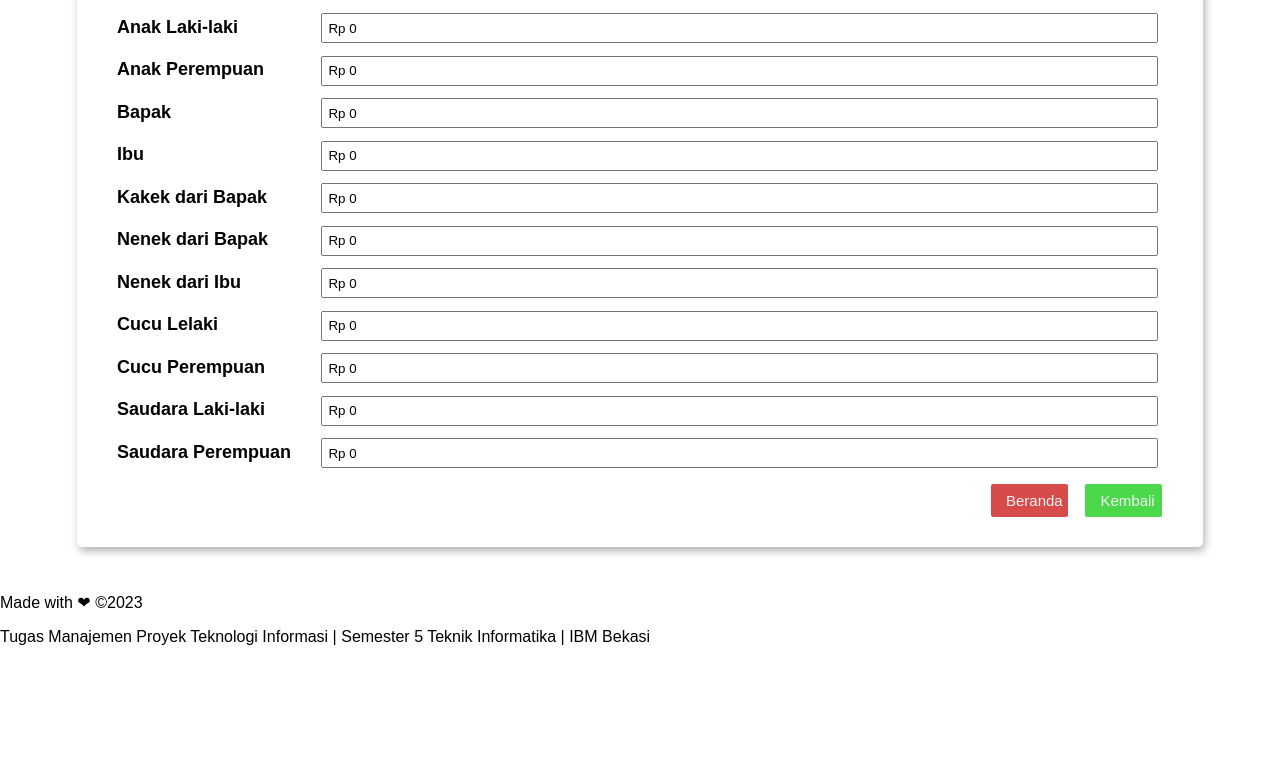
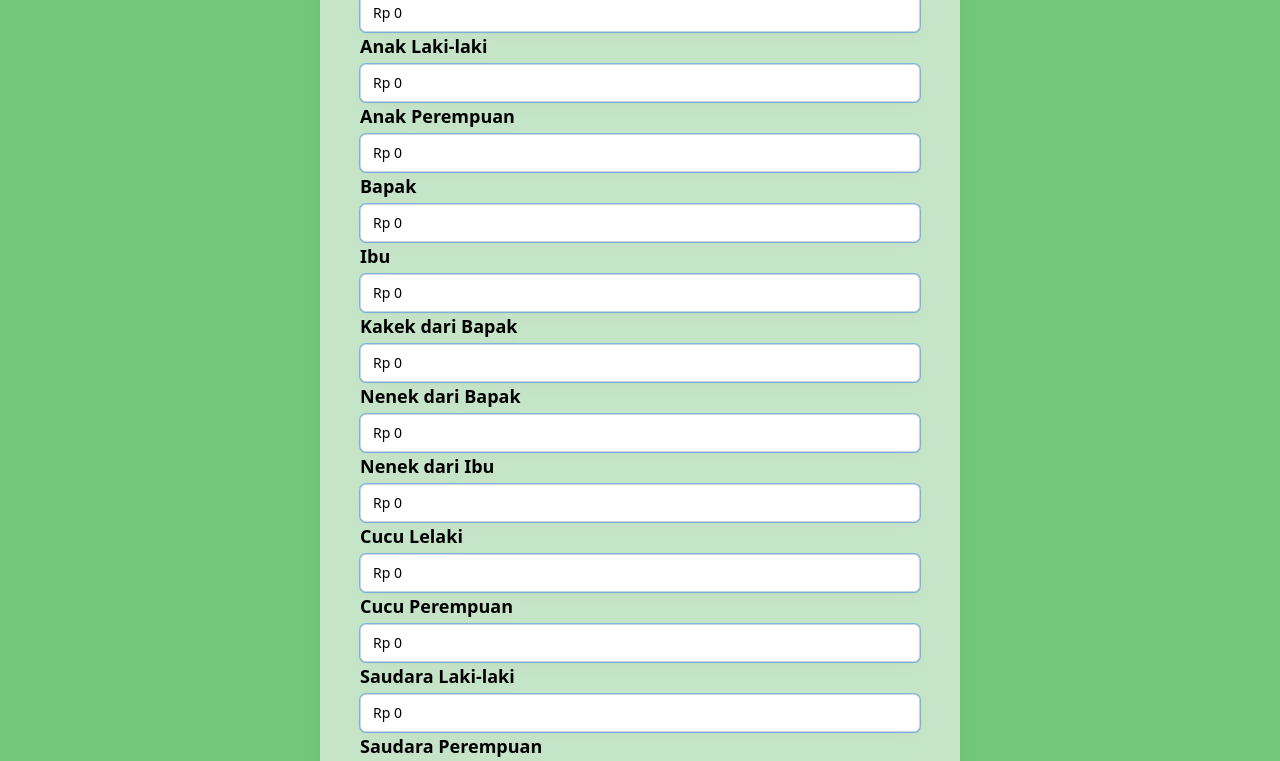
Before and after one commit to mfatur16/waris-calculator, a website: page hasil.html in a window 1280 px wide. Shown: the part 206-967 px from the top of the page. Before the commit the page ends 868 px from the top, so only its background shows below. Drawn offline with nearby package versions, Linux system fonts and the light colour scheme.

Commit message:
Update hasil.html

```diff
--- a/hasil.html
+++ b/hasil.html
@@ -3,11 +3,9 @@
     <head>
         <meta charset="UTF-8">
         <meta name="viewport" content="width=device-width, initial-scale=1.0">
-        <!-- <link rel="icon" href="assets/ico/favicon.ico"> -->
-        <link rel="stylesheet" href="assets/css/style.css">
-        <!-- <script src="https://cdn.tailwindcss.com"></script>
+        <script src="https://cdn.tailwindcss.com"></script>
         <link rel="stylesheet" href="assets/css/output.css">
-        <link rel="stylesheet" href="assets/css/new.css"> -->
+        <link rel="stylesheet" href="assets/css/new.css">
         <title>Hasil | Waris-in</title>
     </head>
     <body>
@@ -20,67 +18,65 @@
                 <a class="rounded-[5px] flex p-4 h-10 text-lg items-center text-[#d0d0d0] hover:bg-[#3a555bf2] hover:text-white" href="tentang.html">Tentang</a>
             </nav>
         </header>
-        <main id="main">
-            <div class="container form">
-                <div class="form-content">
-                    <form method="GET" enctype="multipart/form-data">
+        <main id="main" class="flex flex-col pt-[100px] pb-[40px] items-center justify-center bg-[#52ba5bcf]">
+            <form class="rounded-[20px] p-10 bg-[#ffffff9c] drop-shadow-xl w-2/4" method="GET" enctype="multipart/form-data">
                 <!-- Hasil -->
-                        <div class="title">
-                            <h3>Hasil</h3>
+                <div class="font-bold tracking-wide text-lg">
+                    <h3>HASIL PERHITUNGAN</h3>
                 </div>
                 <div>
-                            <label class="form-label" style="width: 200px;">Pasangan</label>
-                            <input type="text" class="input-control jumlah top" id="locPasangan" value="Rp.0" readonly>
+                    <label  class="form-label text-lg font-semibold">Pasangan</label>
+                    <input type="text" class="mt-1 block w-full px-3 py-2 bg-white border border-slate-300 rounded-md text-sm shadow-sm placeholder-slate-400 focus:outline-none focus:border-green-500 ring-1 focus:ring-green-500 disabled:bg-slate-50 disabled:text-slate-500 disabled:border-slate-200 disabled:shadow-none input-control jumlah top" id="locPasangan" value="Rp.0" readonly>
                 </div>
                 <div>
-                            <label class="form-label" style="width: 200px;">Anak Laki-laki</label>
-                            <input type="text" class="input-control jumlah" id="locAnakLelaki" value="Rp.0"  readonly>
+                    <label  class="form-label text-lg font-semibold">Anak Laki-laki</label>
+                    <input type="text" class="mt-1 block w-full px-3 py-2 bg-white border border-slate-300 rounded-md text-sm shadow-sm placeholder-slate-400 focus:outline-none focus:border-green-500 ring-1 focus:ring-green-500 disabled:bg-slate-50 disabled:text-slate-500 disabled:border-slate-200 disabled:shadow-none input-control jumlah top" id="locAnakLelaki" value="Rp.0"  readonly>
                 </div>
                 <div>
-                            <label class="form-label" style="width: 200px;">Anak Perempuan</label>
-                            <input type="text" class="input-control jumlah" id="locAnakPerempuan" value="Rp.0" readonly>
+                    <label  class="form-label text-lg font-semibold">Anak Perempuan</label>
+                    <input type="text" class="mt-1 block w-full px-3 py-2 bg-white border border-slate-300 rounded-md text-sm shadow-sm placeholder-slate-400 focus:outline-none focus:border-green-500 ring-1 focus:ring-green-500 disabled:bg-slate-50 disabled:text-slate-500 disabled:border-slate-200 disabled:shadow-none input-control jumlah top" id="locAnakPerempuan" value="Rp.0" readonly>
                 </div>
                 <div>
-                            <label class="form-label" style="width: 200px;">Bapak</label>
-                            <input type="text" class="input-control jumlah" id="locBapak" value="Rp.0" readonly>
+                    <label  class="form-label text-lg font-semibold">Bapak</label>
+                    <input type="text" class="mt-1 block w-full px-3 py-2 bg-white border border-slate-300 rounded-md text-sm shadow-sm placeholder-slate-400 focus:outline-none focus:border-green-500 ring-1 focus:ring-green-500 disabled:bg-slate-50 disabled:text-slate-500 disabled:border-slate-200 disabled:shadow-none input-control jumlah top" id="locBapak" value="Rp.0" readonly>
                 </div>
                 <div>
-                            <label class="form-label" style="width: 200px;">Ibu</label>
-                            <input type="text" class="input-control jumlah" id="locIbu" value="Rp.0" readonly>
+                    <label  class="form-label text-lg font-semibold">Ibu</label>
+                    <input type="text" class="mt-1 block w-full px-3 py-2 bg-white border border-slate-300 rounded-md text-sm shadow-sm placeholder-slate-400 focus:outline-none focus:border-green-500 ring-1 focus:ring-green-500 disabled:bg-slate-50 disabled:text-slate-500 disabled:border-slate-200 disabled:shadow-none input-control jumlah top" id="locIbu" value="Rp.0" readonly>
                 </div>
                 <div>
-                            <label class="form-label" style="width: 200px;">Kakek dari Bapak</label>
-                            <input type="text" class="input-control jumlah" id="locKakek" value="Rp.0" readonly>
+                    <label  class="form-label text-lg font-semibold">Kakek dari Bapak</label>
+                    <input type="text" class="mt-1 block w-full px-3 py-2 bg-white border border-slate-300 rounded-md text-sm shadow-sm placeholder-slate-400 focus:outline-none focus:border-green-500 ring-1 focus:ring-green-500 disabled:bg-slate-50 disabled:text-slate-500 disabled:border-slate-200 disabled:shadow-none input-control jumlah top" id="locKakek" value="Rp.0" readonly>
                 </div>
                 <div>
-                            <label class="form-label" style="width: 200px;">Nenek dari Bapak</label>
-                            <input type="text" class="input-control jumlah" id="locNenek" value="Rp.0" readonly>
+                    <label  class="form-label text-lg font-semibold">Nenek dari Bapak</label>
+                    <input type="text" class="mt-1 block w-full px-3 py-2 bg-white border border-slate-300 rounded-md text-sm shadow-sm placeholder-slate-400 focus:outline-none focus:border-green-500 ring-1 focus:ring-green-500 disabled:bg-slate-50 disabled:text-slate-500 disabled:border-slate-200 disabled:shadow-none input-control jumlah top" id="locNenek" value="Rp.0" readonly>
                 </div>
                 <div>
-                            <label class="form-label" style="width: 200px;">Nenek dari Ibu</label>
-                            <input type="text" class="input-control jumlah harta" id="locNenekI" value="Rp.0" readonly>
+                    <label  class="form-label text-lg font-semibold">Nenek dari Ibu</label>
+                    <input type="text" class="mt-1 block w-full px-3 py-2 bg-white border border-slate-300 rounded-md text-sm shadow-sm placeholder-slate-400 focus:outline-none focus:border-green-500 ring-1 focus:ring-green-500 disabled:bg-slate-50 disabled:text-slate-500 disabled:border-slate-200 disabled:shadow-none input-control jumlah harta" id="locNenekI" value="Rp.0" readonly>
                 </div>
                 <div>
-                            <label class="form-label" style="width: 200px;">Cucu Lelaki</label>
-                            <input type="text" class="input-control jumlah" id="locCucuLelaki" value="Rp.0" readonly>
+                    <label  class="form-label text-lg font-semibold">Cucu Lelaki</label>
+                    <input type="text" class="mt-1 block w-full px-3 py-2 bg-white border border-slate-300 rounded-md text-sm shadow-sm placeholder-slate-400 focus:outline-none focus:border-green-500 ring-1 focus:ring-green-500 disabled:bg-slate-50 disabled:text-slate-500 disabled:border-slate-200 disabled:shadow-none input-control jumlah top" id="locCucuLelaki" value="Rp.0" readonly>
                 </div>
                 <div>
-                            <label class="form-label" style="width: 200px;">Cucu Perempuan</label>
-                            <input type="text" class="input-control jumlah" id="locCucuPerempuan" value="Rp.0" readonly>
+                    <label  class="form-label text-lg font-semibold">Cucu Perempuan</label>
+                    <input type="text" class="mt-1 block w-full px-3 py-2 bg-white border border-slate-300 rounded-md text-sm shadow-sm placeholder-slate-400 focus:outline-none focus:border-green-500 ring-1 focus:ring-green-500 disabled:bg-slate-50 disabled:text-slate-500 disabled:border-slate-200 disabled:shadow-none input-control jumlah top" id="locCucuPerempuan" value="Rp.0" readonly>
                 </div>
                 <div>
-                            <label class="form-label" style="width: 200px;">Saudara Laki-laki</label>
-                            <input type="text" class="input-control jumlah" id="locSaudaraLelaki" value="Rp.0" readonly>
+                    <label  class="form-label text-lg font-semibold">Saudara Laki-laki</label>
+                    <input type="text" class="mt-1 block w-full px-3 py-2 bg-white border border-slate-300 rounded-md text-sm shadow-sm placeholder-slate-400 focus:outline-none focus:border-green-500 ring-1 focus:ring-green-500 disabled:bg-slate-50 disabled:text-slate-500 disabled:border-slate-200 disabled:shadow-none input-control jumlah top" id="locSaudaraLelaki" value="Rp.0" readonly>
                 </div>
                 <div>
-                            <label class="form-label" style="width: 200px;">Saudara Perempuan</label>
-                            <input type="text" class="input-control jumlah" id="locSaudaraPerempuan" value="Rp.0" readonly>
+                    <label  class="form-label text-lg font-semibold">Saudara Perempuan</label>
+                    <input type="text" class="mt-1 block w-full px-3 py-2 bg-white border border-slate-300 rounded-md text-sm shadow-sm placeholder-slate-400 focus:outline-none focus:border-green-500 ring-1 focus:ring-green-500 disabled:bg-slate-50 disabled:text-slate-500 disabled:border-slate-200 disabled:shadow-none input-control jumlah top" id="locSaudaraPerempuan" value="Rp.0" readonly>
                 </div>
-                        <input type="reset" class="btn reset" name="reset" value="Beranda">
-                        <input type="submit" class="btn submit" name="submit" value="Kembali">
+                <div class="flex justify-end gap-3 pt-6">
+                    <a href="hitung.html" class="bg-green-500 hover:bg-green-700 text-white font-bold py-2 px-4 rounded-md">Kembali</a>
+                    <a href="index.html" class="bg-blue-500 hover:bg-blue-700 text-white font-bold py-2 px-4 rounded-md">Beranda</a>
+                </div>
             </form>
-                </div>
-            </div>
         </main>
         <footer class="h-1/4 bg-[#223134f2] text-white py-6 px-8">
             <p>Made with &#10084; &copy;2023 <b><a href="index.html">Waris-in</a></b></p>
```
Lines whose indentation alone changed are shown as unchanged.
